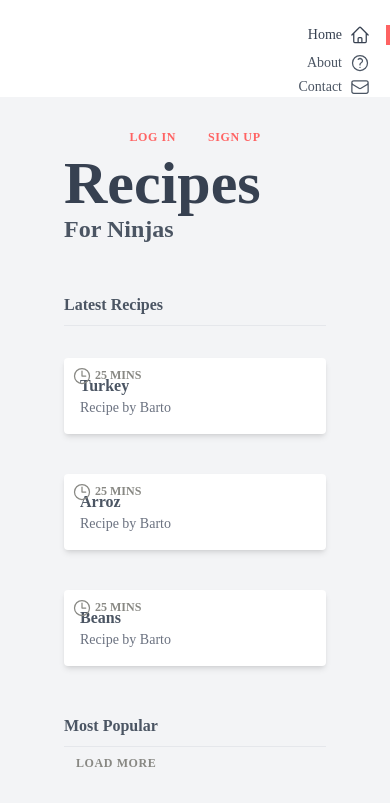
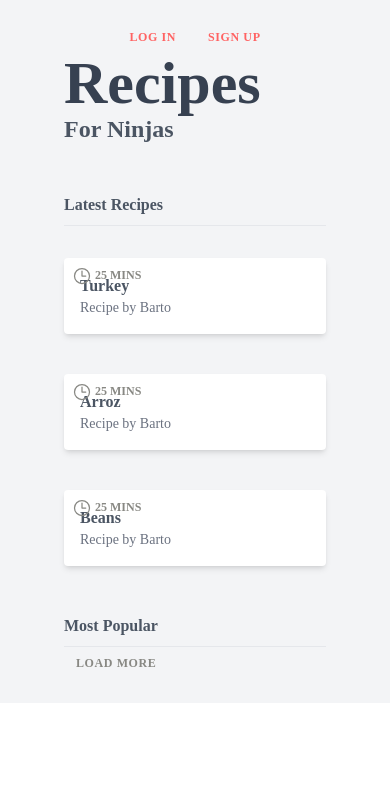
Before and after one commit to mbarto202/tailwind-netninja, a website: page public/index.html in a window 390 px wide. Shown: the part 60-863 px from the top of the page. Drawn offline with Linux system fonts and the light colour scheme; a web font is replaced by a local one.

Commit message:
nav hidden on small screens

```diff
--- a/public/index.html
+++ b/public/index.html
@@ -25,7 +25,7 @@
               </svg>
             </div>
           </div>
-          <ul class="text-sm mt-6">
+          <ul class="text-sm mt-6 hidden md:block">
             <li class="text-gray-700 py-1">
               <a href="#" class="px-4 flex justify-end border-r-4 border-primary">
                 <span>Home</span>
```
Also changed, not shown: public/styles.css.
